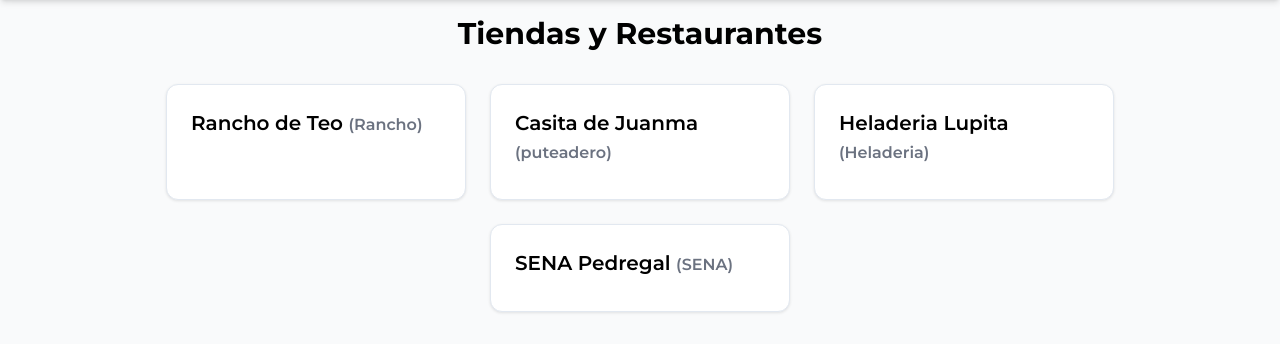
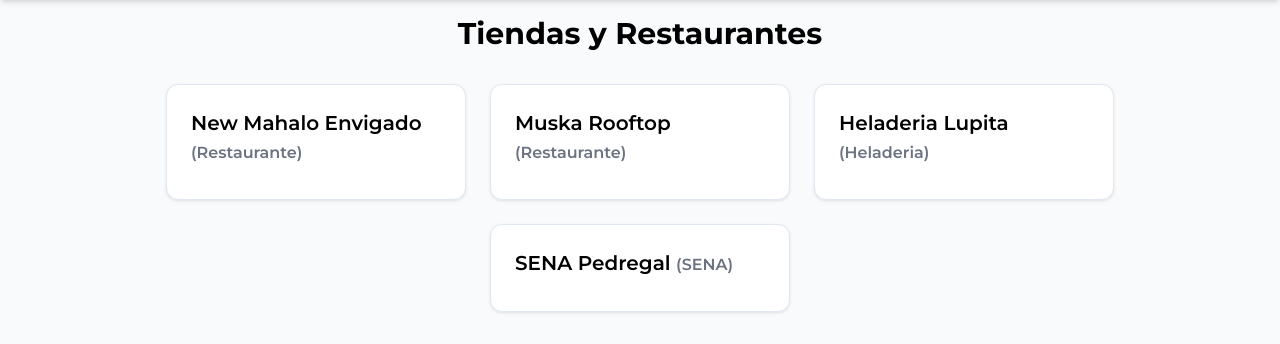
Before and after one commit to yepes1903/MenuHub, a PHP site: page /maps.php in a window 1280 px wide. Shown: the part 80-424 px from the top of the page. Run offline with PHP 8.4, Linux system fonts and the light colour scheme; some libraries are stand-ins or nearby versions.

Commit message:
actualizacion de mapa

```diff
--- a/index.php
+++ b/index.php
@@ -306,7 +306,7 @@
             <div class="grid grid-cols-1 md:grid-cols-3 gap-12">
                 <div class="team-member text-center" data-aos="fade-up" data-aos-delay="200">
                     <div class="relative mb-6 overflow-hidden rounded-2xl">
-                        <img src="https://randomuser.me/api/portraits/men/1.jpg" alt="Team Member" class="w-full team-member-img">
+                        <img src="images/mateo.jpg" alt="Team Member" class="w-full team-member-img">
                     </div>
                     <h3 class="text-xl font-semibold text-primary-800 mb-2">Mateo Yepes Rojas</h3>
                     <p class="text-accent-600 mb-4">Fundador y desarrollador front end y backend de lo que se lleva de la app</p>
@@ -324,7 +324,7 @@
                 </div>
                 <div class="team-member text-center" data-aos="fade-up" data-aos-delay="300">
                     <div class="relative mb-6 overflow-hidden rounded-2xl">
-                        <img src="https://randomuser.me/api/portraits/women/1.jpg" alt="Team Member" class="w-full team-member-img">
+                        <img src="images/chimbi.jpg" alt="Team Member" class="w-full team-member-img">
                     </div>
                     <h3 class="text-xl font-semibold text-primary-800 mb-2">Juan Felipe Jimenez</h3>
                     <p class="text-accent-600 mb-4">Desarrollador backend y documentacion</p>
@@ -342,7 +342,7 @@
                 </div>
                 <div class="team-member text-center" data-aos="fade-up" data-aos-delay="400">
                     <div class="relative mb-6 overflow-hidden rounded-2xl">
-                        <img src="https://randomuser.me/api/portraits/men/2.jpg" alt="Team Member" class="w-full team-member-img">
+                        <img src="images/sebas.jpg" alt="Team Member" class="w-full team-member-img">
                     </div>
                     <h3 class="text-xl font-semibold text-primary-800 mb-2">Sebastian Galeano</h3>
                     <p class="text-accent-600 mb-4">Director de documentos y actualizaciones</p>
--- a/maps.php
+++ b/maps.php
@@ -2,18 +2,18 @@
 // Definición de los lugares (tiendas y restaurantes)
 $lugares = [
     [
-        "nombre" => "Rancho de Teo",
-        "tipo" => "Rancho",
-        "lat" => 6.238377,
-        "lng" => -75.5571532,
-        "productos" => ["folling", "comida", "baño"]
+        "nombre" => "New Mahalo Envigado",
+        "tipo" => "Restaurante",
+        "lat" => 6.1528366,
+        "lng" => -75.5624264,497,
+        "productos" => ["comida", "musica", "paintball"]
     ],
     [
-        "nombre" => "Casita de Juanma",
-        "tipo" => "puteadero",
-        "lat" => 6.2316523,
-        "lng" => -75.5619568,
-        "productos" => ["Orgias", "Incesto", "pajas grupales"]
+        "nombre" => "Muska Rooftop",
+        "tipo" => "Restaurante",
+        "lat" => 6.3238972,
+        "lng" => -75.557973,339,
+        "productos" => ["Musica", "cumpleaños", "comida"]
     ],
     [
         "nombre" => "Heladeria Lupita",
```
Also changed, not shown: images/chimbi.jpg (added), images/mateo.jpg (added), images/sebas.jpg (added).
